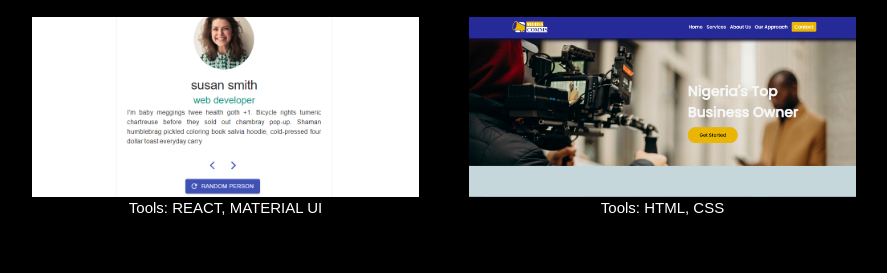
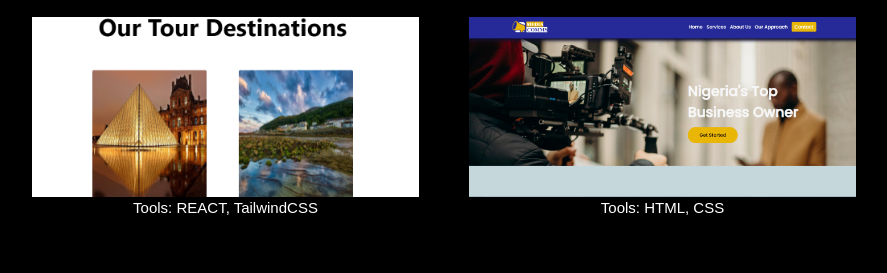
Before and after one commit to Akogwu24/my-porfolio, a plain HTML site: page index.html in a window 1280 px wide. Shown: the part 2158-2431 px from the top of the page, without its empty margins (356-1243 px from the left). Drawn offline with nearby package versions, Linux system fonts and the light colour scheme; a web font is replaced by a local one.

Commit message:
projects updated

```diff
--- a/css/styles.css
+++ b/css/styles.css
@@ -135,8 +135,7 @@ section {
   padding: 0 0.8rem;
   font-size: 1.8rem;
 }
-.btn i:hover {
-}
+
 .card img {
   width: 100%;
   height: 180px;
@@ -147,7 +146,7 @@ section {
 .moon img {
   object-fit: cover;
 }
-.customer-review img {
+.tour-picker img {
   object-fit: cover;
 }
 .media img {
--- a/index.html
+++ b/index.html
@@ -109,13 +109,13 @@
           <div class="card">
             <a
               target="_blank"
-              class="customer-review"
-              href="https://customer-reviews.netlify.app/"
+              class="tour-picker"
+              href="https://tour-picker.netlify.app/"
             >
-              <img src="images/customer-review.PNG" alt="customer-reviews"
+              <img src="images/tour.PNG" alt="customer-reviews"
             /></a>
           </div>
-          <p>Tools: <span>REACT, MATERIAL UI</span></p>
+          <p>Tools: <span>REACT, TailwindCSS</span></p>
         </div>
 
         <div class="card-container">
```
Also changed, not shown: images/tour.PNG (added).
